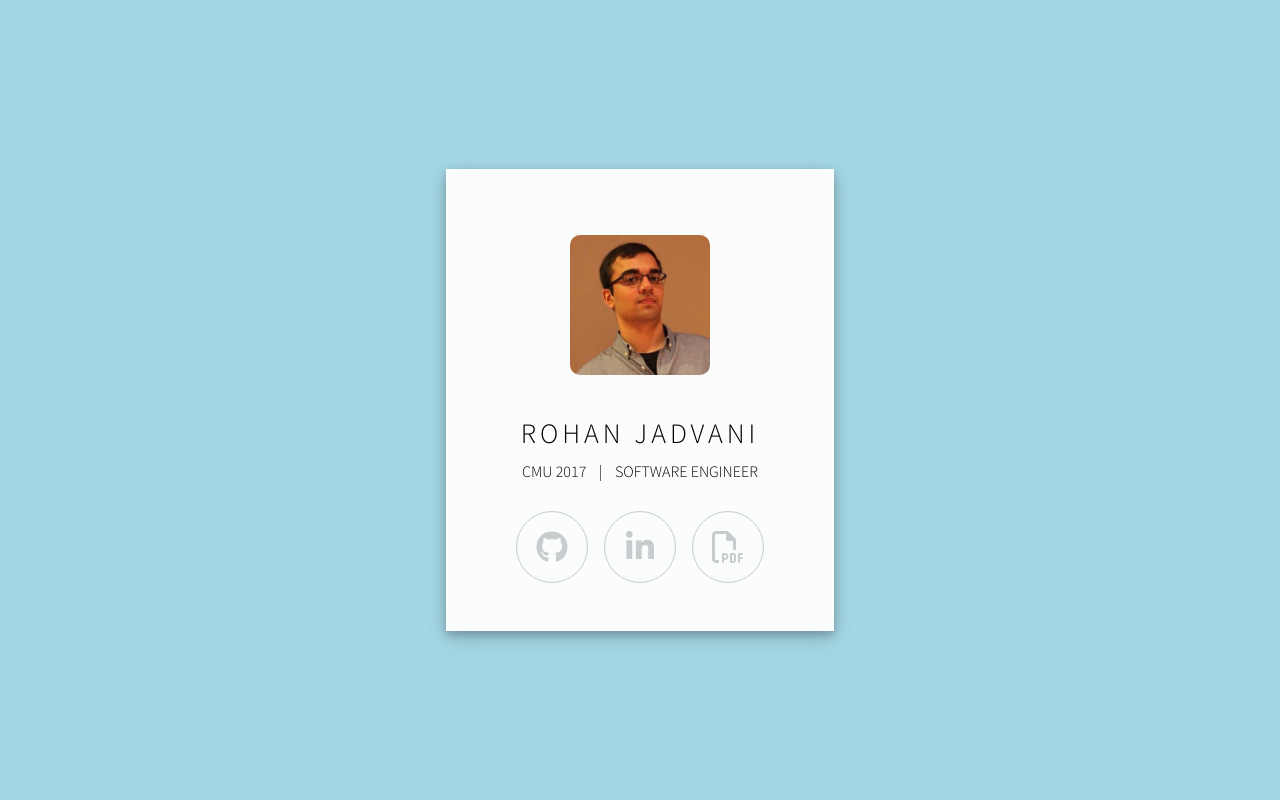
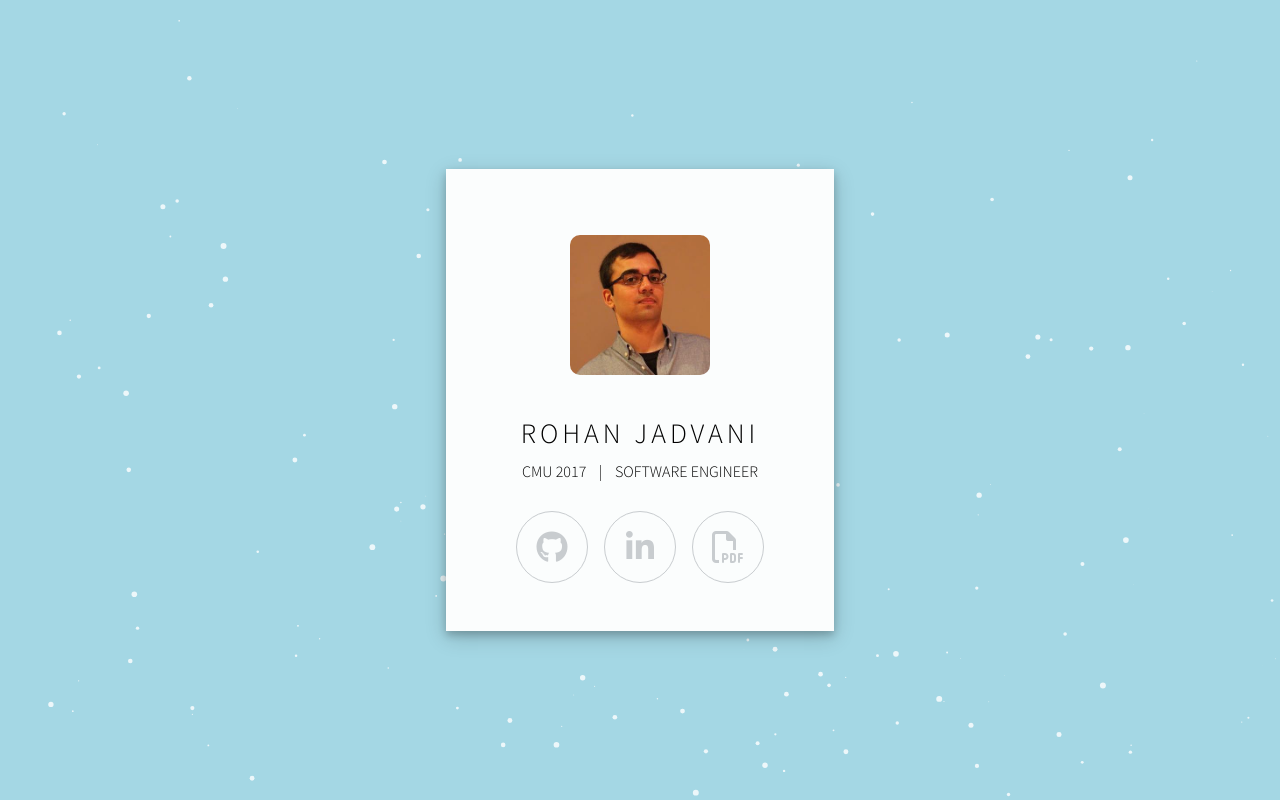
Before and after one commit to rjvani/rjvani.github.io, a website: page index.html in a window 1280 px wide. Drawn offline with nearby package versions, Linux system fonts and the light colour scheme.

Commit message:
Add snowy animation to the background.

```diff
--- a/css/index.less
+++ b/css/index.less
@@ -10,12 +10,17 @@ html, body {
   background-color: #A4D7E4;
 }
 
+#canvas {
+  position: absolute;
+}
+
 .window {
   height: 330px;
   width: 300px;
   padding: 66px 44px;
   background-color: #FBFDFD;
   box-shadow: 0 4px 8px 0 rgba(0, 0, 0, 0.2), 0 6px 20px 0 rgba(0, 0, 0, 0.19);
+  z-index: 1;
 
   .avatar {
     display: flex;
--- a/index.html
+++ b/index.html
@@ -20,6 +20,8 @@
   </head>
 
   <body>
+    <canvas id="canvas"></canvas>
+
     <div class="window">
       <div class="avatar">
         <img class="avatar-img" src="assets/img/avatar.jpg" />
@@ -39,8 +41,9 @@
       </div>
     </div>
 
+    <script src="js/analytics.js" type="text/javascript"></script>
     <script src="js/jquery.js" type="text/javascript"></script>
-    <script src="js/analytics.js" type="text/javascript"></script>
+    <script src="js/snow.js" type="text/javascript"></script>
   </body>
 
 </html>
--- /dev/null
+++ b/js/snow.js
@@ -0,0 +1,86 @@
+/**
+ * @file snow.js
+ * @brief Snow animation for the background of the website.
+ *
+ * @author Rohan Jadvani
+ *
+ * @bug No known bugs.
+ */
+
+window.onload = function() {
+  const canvas = $("canvas")[0];
+  const context = canvas.getContext("2d");
+
+  canvas.width = window.innerWidth;
+  canvas.height = window.innerHeight;
+
+  const area = canvas.width * canvas.height;
+  const factor = 6000;
+  const maxParticles = (area / factor);
+  const diameterFactor = 3;
+  let particles = [ ];
+
+  function Particle() {
+      this.visible = true;
+      this.x = Math.floor(Math.random() * canvas.width);
+      this.y = Math.floor(Math.random() * canvas.height);
+      this.vx = Math.random() - 0.5;
+      this.vy = (Math.random() * 0.7) + 0.1;
+      this.diameter = Math.random() * diameterFactor;
+      this.color = "rgba(255, 255, 255, 0.8)";
+  }
+
+  Particle.prototype = {
+
+    update : function() {
+      var pad = 0;
+      this.x += this.vx;
+      this.y += this.vy;
+      /* Check if the particle is out of the screen. */
+      if (!((pad <= this.x && this.x < canvas.width - pad) &&
+            (pad <= this.y && this.y < canvas.height - pad))) {
+        this.visible = false;
+      }
+    },
+
+    draw : function() {
+      context.fillStyle = this.color;
+      context.beginPath();
+      context.arc(this.x, this.y, this.diameter, 0, 2 * Math.PI, false);
+      context.fill();
+    }
+  };
+
+  function createParticles() {
+    for (i = particles.length; i < maxParticles; i++) {
+      particles.push(new Particle());
+    }
+  }
+
+  function validate() {
+    context.clearRect(0, 0, canvas.width, canvas.height);
+    /* Render each particle. */
+    particles.forEach(function(particle) {
+      particle.draw();
+    });
+  }
+
+  function updateParticles() {
+    createParticles();
+    particles.forEach(particle => particle.update());
+
+    particles.forEach(function(particle) {
+      particle.update();
+    });
+
+    particles = particles.filter(function(particle) {
+      return particle.visible;
+    });
+
+    validate();
+    requestAnimationFrame(updateParticles);
+  }
+
+  createParticles();
+  updateParticles();
+}
```
